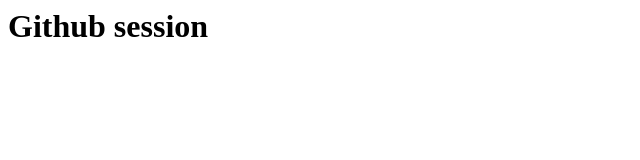
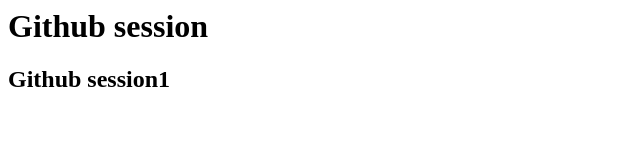
Before and after one commit to mohancoder2k/GithubDemo, a plain HTML site: page index.html in a window 1280 px wide. Shown: the whole page, without its empty margins (0-640 px from the left). Drawn offline with Linux system fonts and the light colour scheme.

Commit message:
Update index.html

```diff
--- a/index.html
+++ b/index.html
@@ -1,4 +1,5 @@
 <html>
     <title>Github</title>
     <h1>Github session</h1>
+    <h2> Github session1</h2>
 </html>
```
